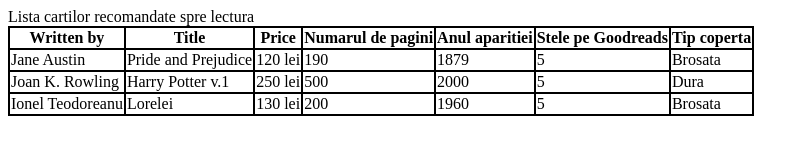
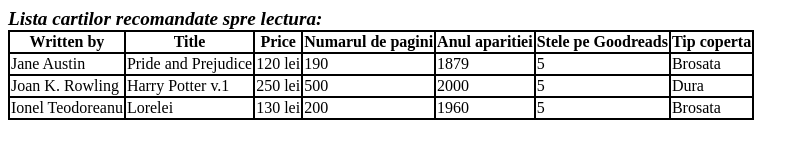
Before and after one commit to AnaVeisa/hwlesson5, a plain HTML site: page table.html in a window 1280 px wide. Shown: the whole page, without its empty margins (0-810 px from the left). Drawn offline with Linux system fonts and the light colour scheme.

Commit message:
modificare2 second commit

```diff
--- a/table.html
+++ b/table.html
@@ -6,7 +6,7 @@
     <title>Document</title>
 </head>
 <body>
-    <label> Lista cartilor recomandate spre lectura</label>
+    <label> <b><big><i>Lista cartilor recomandate spre lectura:</i></big></b></label>
     <table style="background-color: black; width:600 px;">
         <tr style="background-color: white;">
             <th>Written by</th>
```
